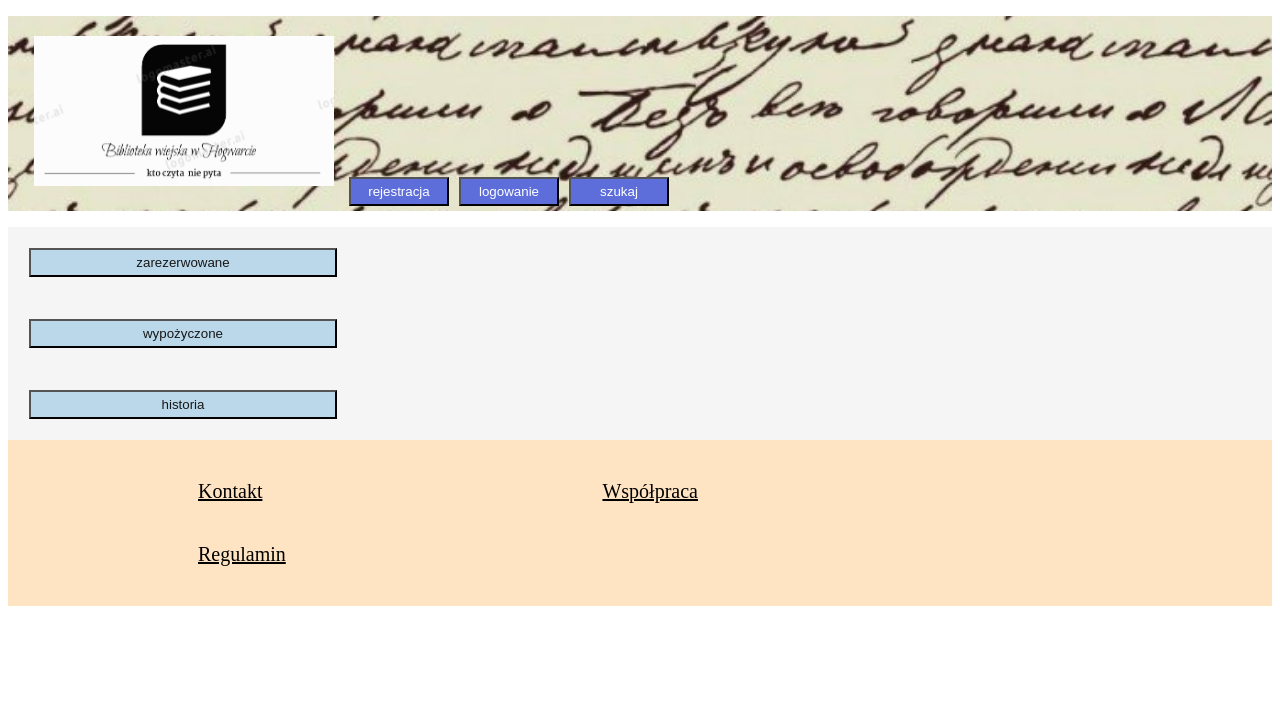
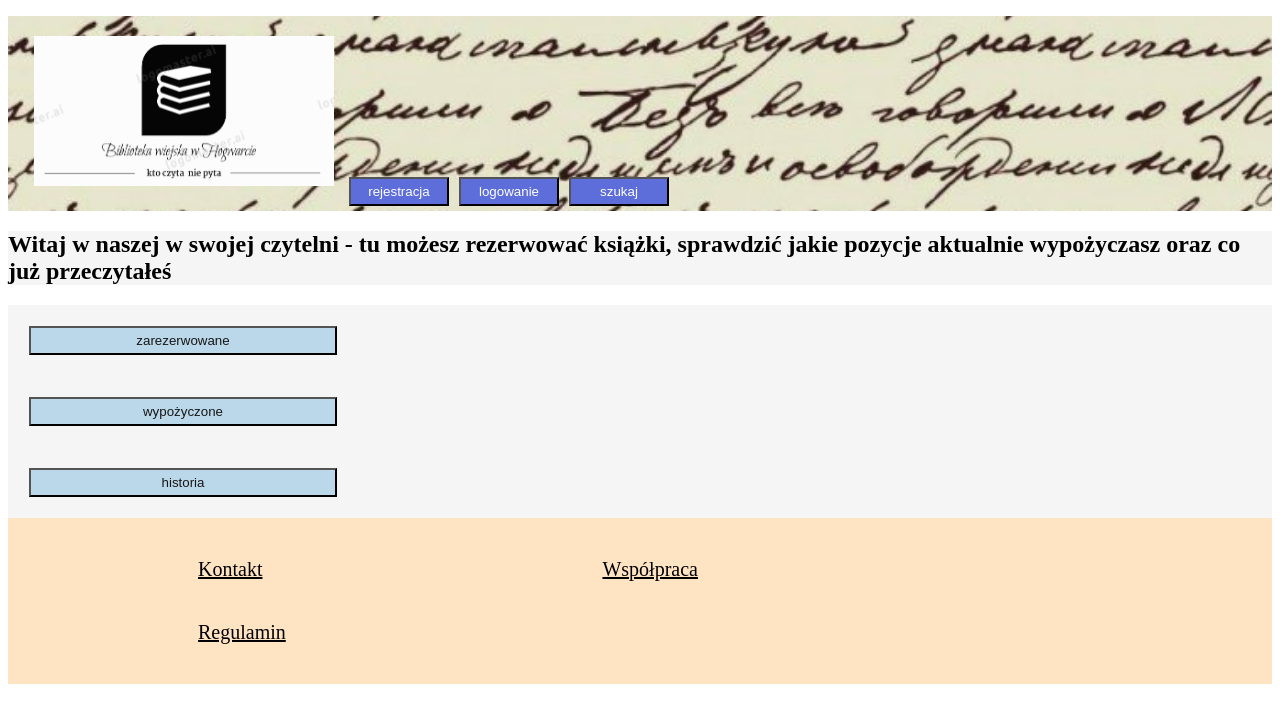
Before and after one commit to Dawidgh0st/biblioteka, an Angular app: page /user in a window 1280 px wide. Shown: the top 722 px of the page. Built offline with nearby package versions, Linux system fonts and the light colour scheme.

Commit message:
added h2 in user

```diff
--- a/src/app/user/user.component.html
+++ b/src/app/user/user.component.html
@@ -1,3 +1,10 @@
+<h2 class="srodek">
+    Witaj w naszej w swojej czytelni - tu możesz rezerwować książki, sprawdzić jakie pozycje aktualnie wypożyczasz oraz co już przeczytałeś
+
+</h2>
+
+
+
 <div class="srodek">
     <nav>
     <button [routerLink]="['/order']">zarezerwowane</button>
```
